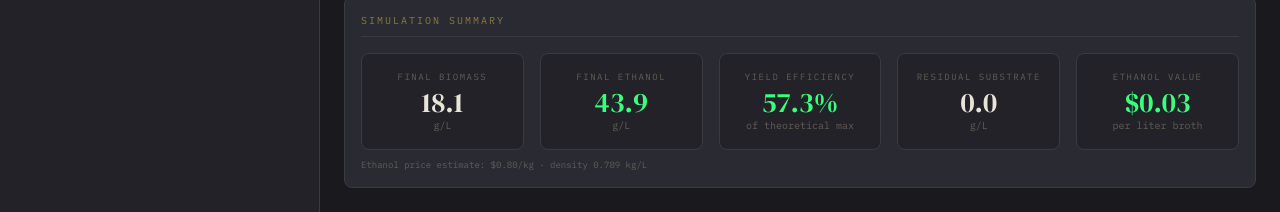
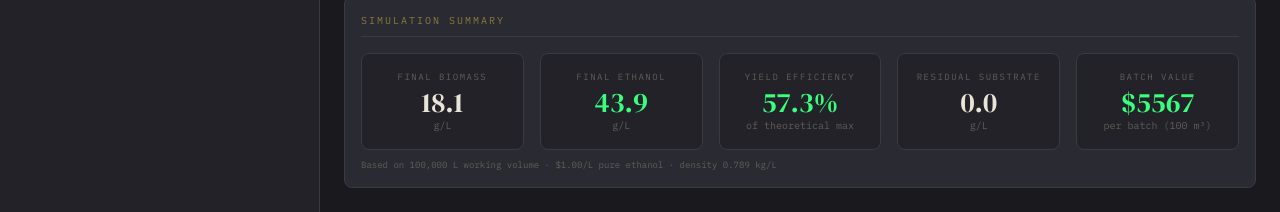
Before and after one commit to WisdomLota/fermentationSimulation, a React (Vite) app in the folder client/: page / in a window 1280 px wide. Shown: the part 1209-1421 px from the top of the page. Built offline with nearby package versions, Linux system fonts and the light colour scheme.

Commit message:
actual batch value and fixed kinetic parameters all through

```diff
--- a/client/src/App.tsx
+++ b/client/src/App.tsx
@@ -72,8 +72,8 @@ function App() {
     setFbConfig(DEFAULT_FEDBATCH_CONFIG);
     setCstConfig(DEFAULT_CONTINUOUS_CONFIG);
   }, []);
-  const handlePresetSelect = useCallback((k: KineticParams, c: ReactorConditions, cfg: SimConfig, fb?: FedBatchConfig, cst?: ContinuousConfig) => {
-    setKinetics(k); setConditions(c); setConfig(cfg);
+  const handlePresetSelect = useCallback((c: ReactorConditions, cfg: SimConfig, fb?: FedBatchConfig, cst?: ContinuousConfig) => {
+    setConditions(c); setConfig(cfg);
     if (fb) setFbConfig(fb);
     if (cst) setCstConfig(cst);
   }, []);
--- a/client/src/components/PresetSelector.tsx
+++ b/client/src/components/PresetSelector.tsx
@@ -7,14 +7,13 @@
  */
 
 import { useState } from 'react';
-import type { KineticParams, ReactorConditions, SimConfig, FedBatchConfig, ContinuousConfig } from '../types/simulation';
+import type { ReactorConditions, SimConfig, FedBatchConfig, ContinuousConfig } from '../types/simulation';
 
 interface Preset {
   id: string;
   name: string;
   description: string;
   category: string;
-  kinetics: KineticParams;
   conditions: ReactorConditions;
   config: SimConfig;
   fedBatch?: FedBatchConfig;
@@ -26,7 +25,6 @@ const PRESETS: Preset[] = [
   {
     id: 'high-sugar', name: 'High Sugar Concentration', category: 'industrial',
     description: '250 g/L glucose. Maximum ethanol output, longer process.',
-    kinetics: { muMax: 0.38, Ks: 2.0, alpha: 2.5, beta: 0.08, Yxs: 0.10, Yps: 0.44 },
     conditions: { temperature: 33.0, pH: 4.5, S0: 250, X0: 1.0, P0: 0 },
     config: { totalTime: 72, dt: 0.05 },
     fedBatch: { feedRate: 800, feedSubstrate: 250, initialVolume: 50000, maxVolume: 150000, feedStartTime: 8 },
@@ -35,7 +33,6 @@ const PRESETS: Preset[] = [
   {
     id: 'low-sugar', name: 'Low Sugar Concentration', category: 'standard',
     description: '50 g/L glucose. Fast completion, lower ethanol.',
-    kinetics: { muMax: 0.48, Ks: 1.2, alpha: 2.0, beta: 0.12, Yxs: 0.14, Yps: 0.47 },
     conditions: { temperature: 30.0, pH: 5.0, S0: 50, X0: 0.5, P0: 0 },
     config: { totalTime: 24, dt: 0.05 },
     fedBatch: { feedRate: 300, feedSubstrate: 150, initialVolume: 30000, maxVolume: 80000, feedStartTime: 4 },
@@ -44,7 +41,6 @@ const PRESETS: Preset[] = [
   {
     id: 'high-inoculum', name: 'High Inoculum Density', category: 'research',
     description: '10x more starting yeast (5 g/L). Minimal lag phase.',
-    kinetics: { muMax: 0.45, Ks: 1.5, alpha: 2.2, beta: 0.1, Yxs: 0.12, Yps: 0.46 },
     conditions: { temperature: 30.0, pH: 4.8, S0: 150, X0: 5.0, P0: 0 },
     config: { totalTime: 36, dt: 0.05 },
     fedBatch: { feedRate: 500, feedSubstrate: 200, initialVolume: 50000, maxVolume: 120000, feedStartTime: 3 },
@@ -53,7 +49,7 @@ const PRESETS: Preset[] = [
 ];
 
 interface PresetSelectorProps {
-  onSelect: (kinetics: KineticParams, conditions: ReactorConditions, config: SimConfig, fedBatch?: FedBatchConfig, continuous?: ContinuousConfig) => void;
+  onSelect: (conditions: ReactorConditions, config: SimConfig, fedBatch?: FedBatchConfig, continuous?: ContinuousConfig) => void;
 }
 
 export const PresetSelector: React.FC<PresetSelectorProps> = ({ onSelect }) => {
@@ -61,7 +57,7 @@ export const PresetSelector: React.FC<PresetSelectorProps> = ({ onSelect }) => {
 
   const handleSelect = (preset: Preset) => {
     setActiveId(preset.id);
-    onSelect(preset.kinetics, preset.conditions, preset.config, preset.fedBatch, preset.continuous);
+    onSelect(preset.conditions, preset.config, preset.fedBatch, preset.continuous);
   };
 
   return (
--- a/client/src/components/SummaryPanel.tsx
+++ b/client/src/components/SummaryPanel.tsx
@@ -51,11 +51,11 @@ export const SummaryPanel: React.FC<SummaryPanelProps> = ({ summary }) => {
         </div>
 
         <div className="summary-card">
-          <div className="summary-label">Ethanol Value</div>
+          <div className="summary-label">Batch Value</div>
           <div className="summary-value highlight">
-            ${(summary.finalEthanol * 0.789 * 0.80 / 1000).toFixed(2)}
+            ${((summary.finalEthanol * 100000 / 1000) / 0.789 * 1.00).toFixed(0)}
           </div>
-          <div className="summary-unit">per liter broth</div>
+          <div className="summary-unit">per batch (100 m³)</div>
         </div>
       </div>
 
@@ -65,7 +65,7 @@ export const SummaryPanel: React.FC<SummaryPanelProps> = ({ summary }) => {
         fontSize: '9px',
         color: 'var(--text-muted)',
       }}>
-        Ethanol price estimate: $0.80/kg · density 0.789 kg/L
+        Based on 100,000 L working volume · $1.00/L pure ethanol · density 0.789 kg/L
       </div>
     </div>
   );
```
